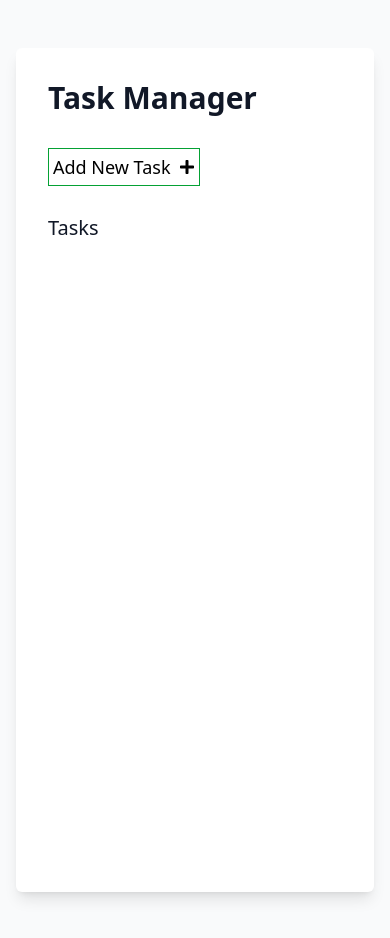
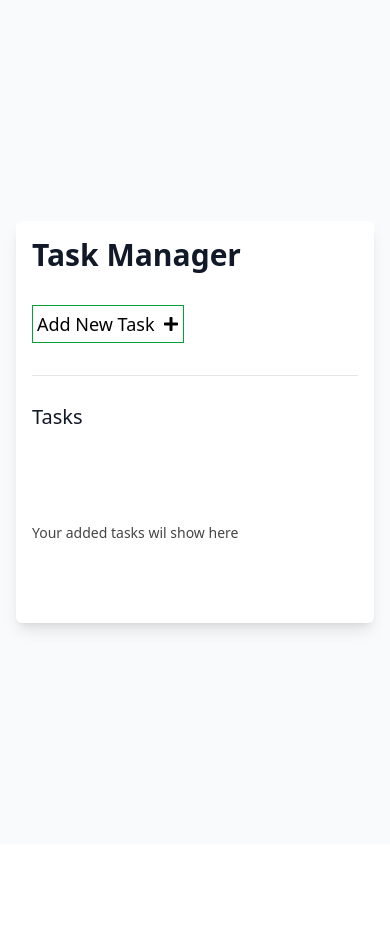
Before and after one commit to VictoriaAde/task-manager, a React (Create React App) app: page /dashboard in a window 390 px wide. After the commit the page ends 844 px from the top, so only its background shows below. Built offline with nearby package versions, Linux system fonts and the light colour scheme.

Commit message:
fix issue with task not displaying and made page responsive

```diff
--- a/src/dashboard/Dashboard.jsx
+++ b/src/dashboard/Dashboard.jsx
@@ -7,8 +7,8 @@ const Dashboard = () => {
   const [taskFormIsOpen, setTaskFormIsOpen] = useState(false);
   const [tasks, setTasks] = useState([]);
 
-  const addTask = (text) => {
-    const newTask = { id: Date.now(), text, completed: false };
+  const addTask = (task) => {
+    const newTask = { id: Date.now(), ...task, completed: false };
     setTasks([...tasks, newTask]);
   };
 
@@ -34,11 +34,10 @@ const Dashboard = () => {
 
   return (
     <div className="min-h-screen flex items-center justify-center bg-gray-50 py-12 px-4 sm:px-6 lg:px-8">
-      <div className="max-w-lg w-full h-screen overflow-scroll  bg-white p-8 rounded-md shadow-lg">
+      <div className=" w-full bg-white p-4 md:p-8 rounded-md shadow-lg">
         <h1 className="text-3xl font-extrabold text-gray-900 mb-8">
           Task Manager
         </h1>
-
         <div
           onClick={openTaskForm}
           id="addNew"
@@ -51,6 +50,7 @@ const Dashboard = () => {
             <FaPlus />
           </button>
         </div>
+        <div className="w-full h-[0.0125rem] bg-black bg-opacity-10 mt-8"></div>
 
         <h5 className="text-left my-7 text-xl font-medium text-gray-900">
           Tasks
@@ -60,7 +60,6 @@ const Dashboard = () => {
           isOpen={taskFormIsOpen}
           onClose={closeTaskForm}
         />
-
         <div id="tasks">
           <TaskList tasks={tasks} onDelete={deleteTask} onToggle={toggleTask} />
         </div>
--- a/src/taskForm/TaskForm.jsx
+++ b/src/taskForm/TaskForm.jsx
@@ -40,6 +40,7 @@ const TaskForm = ({ isOpen, onClose, onAdd }) => {
         date: "",
         description: "",
       });
+      onClose();
     }
   };
 
--- a/src/taskItem/TaskItem.jsx
+++ b/src/taskItem/TaskItem.jsx
@@ -1,17 +1,40 @@
 import React from "react";
+import { RiDeleteBin6Line } from "react-icons/ri";
+import { LuEdit } from "react-icons/lu";
 
 const TaskItem = ({ task, onDelete, onToggle }) => {
   return (
-    <div className={`task-item ${task.completed ? "completed" : ""}`}>
+    <div
+      className={`space-y-6 max-w-lg w-full  bg-white p-4 md:p-8 rounded-md shadow-lg mb-8 ${
+        task.completed ? "completed" : ""
+      }`}
+    >
       <input
         type="checkbox"
         checked={task.completed}
         onChange={() => onToggle(task.id)}
       />
-      <h2>{task.taskTitle}</h2>
-      <span>{task.date}</span>
+      <div className="flex justify-between max-sm:flex-col max-sm:gap-1">
+        <h2 className="text-lg font-medium">{task.taskTitle}</h2>
+        <span className="text-gray-600">{task.date}</span>
+      </div>
+      <div className="w-full h-[0.0125rem] bg-black bg-opacity-10 mt-8"></div>
+
       <p>{task.description}</p>
-      <button onClick={() => onDelete(task.id)}>Delete</button>
+      <div className="w-full h-[0.0125rem] bg-black bg-opacity-10 mt-8"></div>
+
+      <div className="flex justify-center gap-8">
+        <button
+          onClick={() => onDelete(task.id)}
+          className="rounded-sm text-right"
+        >
+          <RiDeleteBin6Line fontSize={22} />
+        </button>
+
+        <button>
+          <LuEdit fontSize={20} />
+        </button>
+      </div>
     </div>
   );
 };
--- a/src/taskList/TaskList.jsx
+++ b/src/taskList/TaskList.jsx
@@ -3,15 +3,23 @@ import TaskItem from "../taskItem/TaskItem";
 
 const TaskList = ({ tasks, onDelete, onToggle }) => {
   return (
-    <div>
-      {tasks?.map((task) => (
+    <div className="grid grid-cols-1 md:grid-cols-2 gap-x-4">
+      {tasks.length === 0 ? (
+        <div className="w-full">
+          <p className=" text-[#454545] text-sm py-16">
+            Your added tasks wil show here
+          </p>
+        </div>
+      ) : (
+        tasks.map((task) => (
           <TaskItem
             key={task.id}
             task={task}
             onDelete={onDelete}
             onToggle={onToggle}
           />
-      ))}
+        ))
+      )}
     </div>
   );
 };
```
Lines whose indentation alone changed are shown as unchanged.
